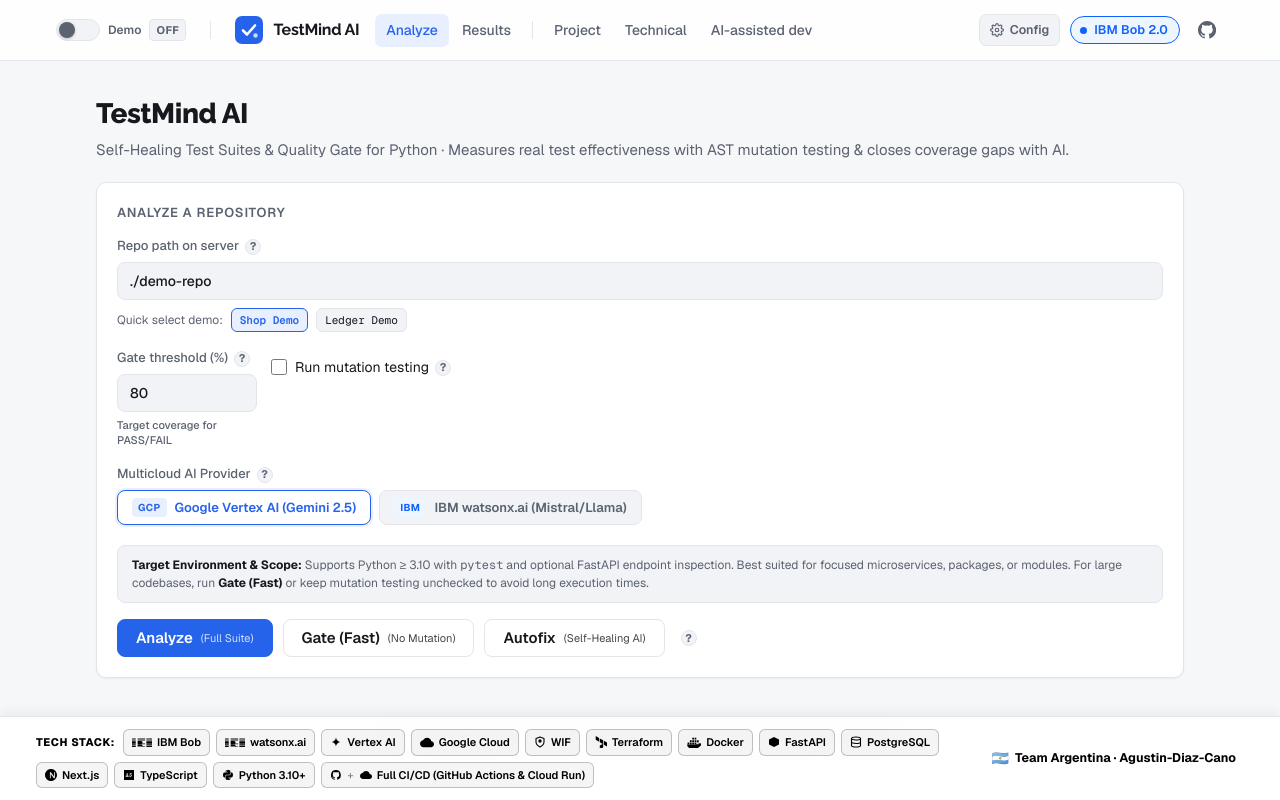
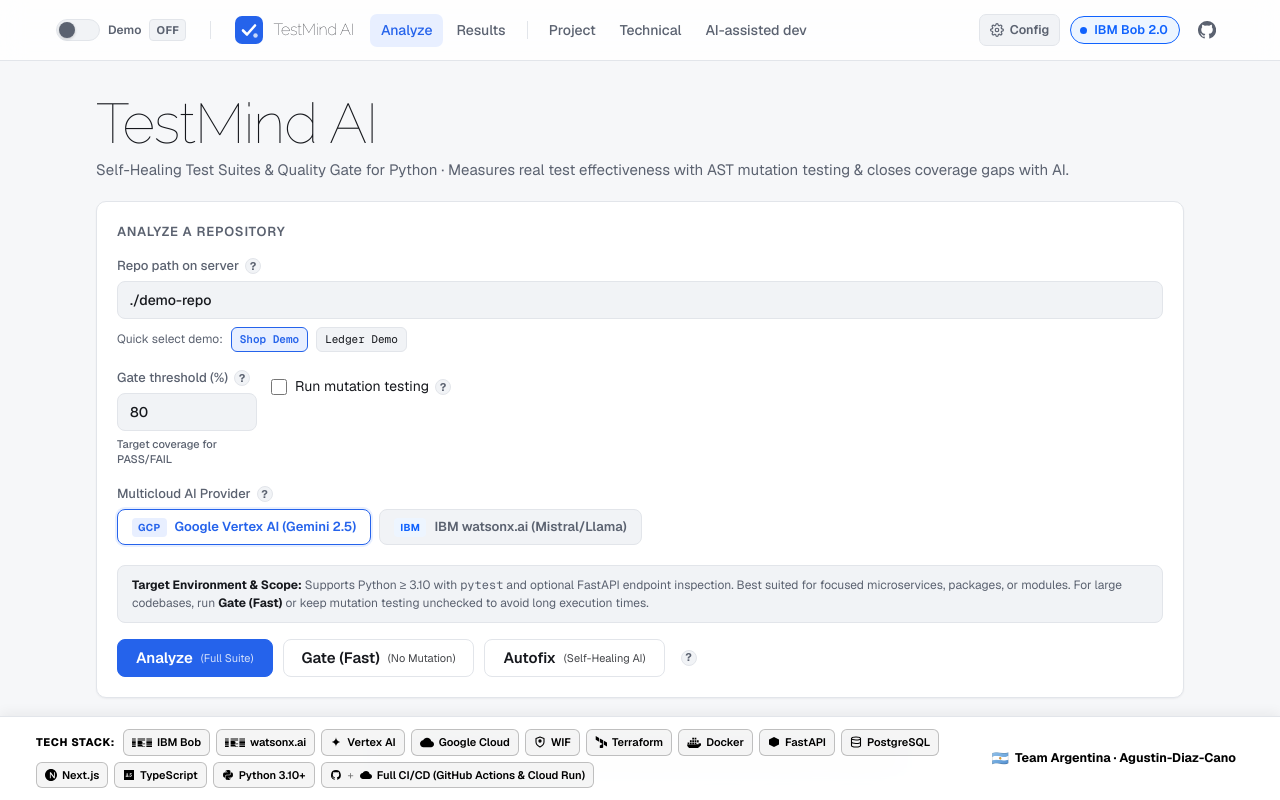
Before and after one commit to agustindiazcano/ibm-bob-mcp-agent-guard, a Next.js app in the folder web-next/: page / in a window 1280 px wide. Shown: the top 800 px of the page. Built offline with nearby package versions, Linux system fonts and the light colour scheme.

Commit message:
style(web-next): set font-weight 100 on titles and 3.5rem on main title

```diff
--- a/web-next/app/components/site/Brand.module.css
+++ b/web-next/app/components/site/Brand.module.css
@@ -32,7 +32,7 @@
 .name {
   font-family: var(--font-raleway), sans-serif;
   font-size: 16px;
-  font-weight: 700;
+  font-weight: 100;
   letter-spacing: -0.015em;
   white-space: nowrap;
 }
--- a/web-next/app/layout.tsx
+++ b/web-next/app/layout.tsx
@@ -21,7 +21,7 @@ const geistMono = Geist_Mono({
 const raleway = Raleway({
   variable: "--font-raleway",
   subsets: ["latin"],
-  weight: ["400", "500", "600", "700", "800", "900"],
+  weight: ["100", "200", "300", "400", "500", "600", "700", "800", "900"],
 });
 
 export const metadata: Metadata = {
--- a/web-next/app/page.module.css
+++ b/web-next/app/page.module.css
@@ -16,9 +16,10 @@
 
 .title {
   font-family: var(--font-raleway), sans-serif;
-  font-size: 28px;
-  font-weight: 750;
+  font-size: 3.5rem;
+  font-weight: 100;
   letter-spacing: -0.015em;
+  line-height: 1.1;
 }
 
 .subtitle {
```
